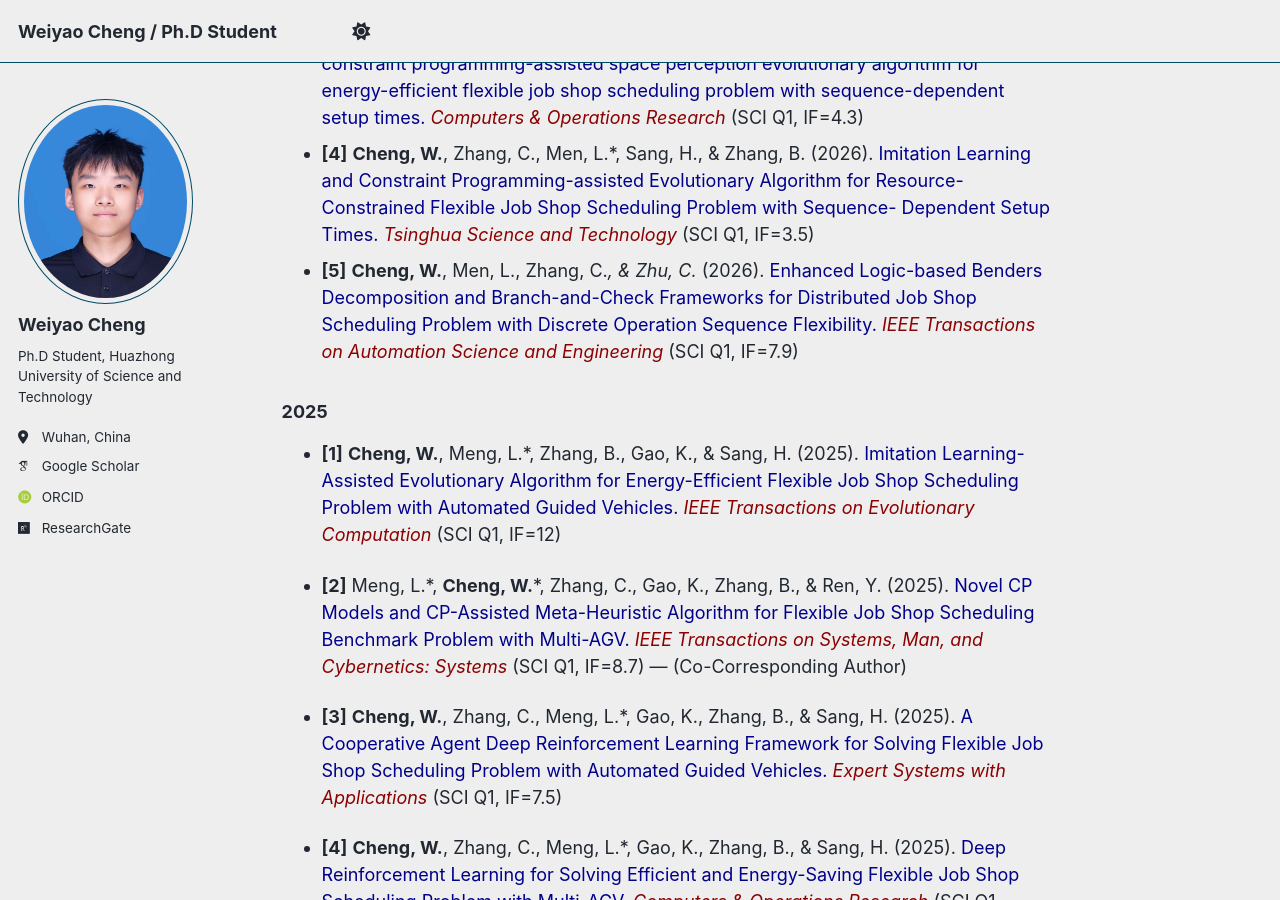
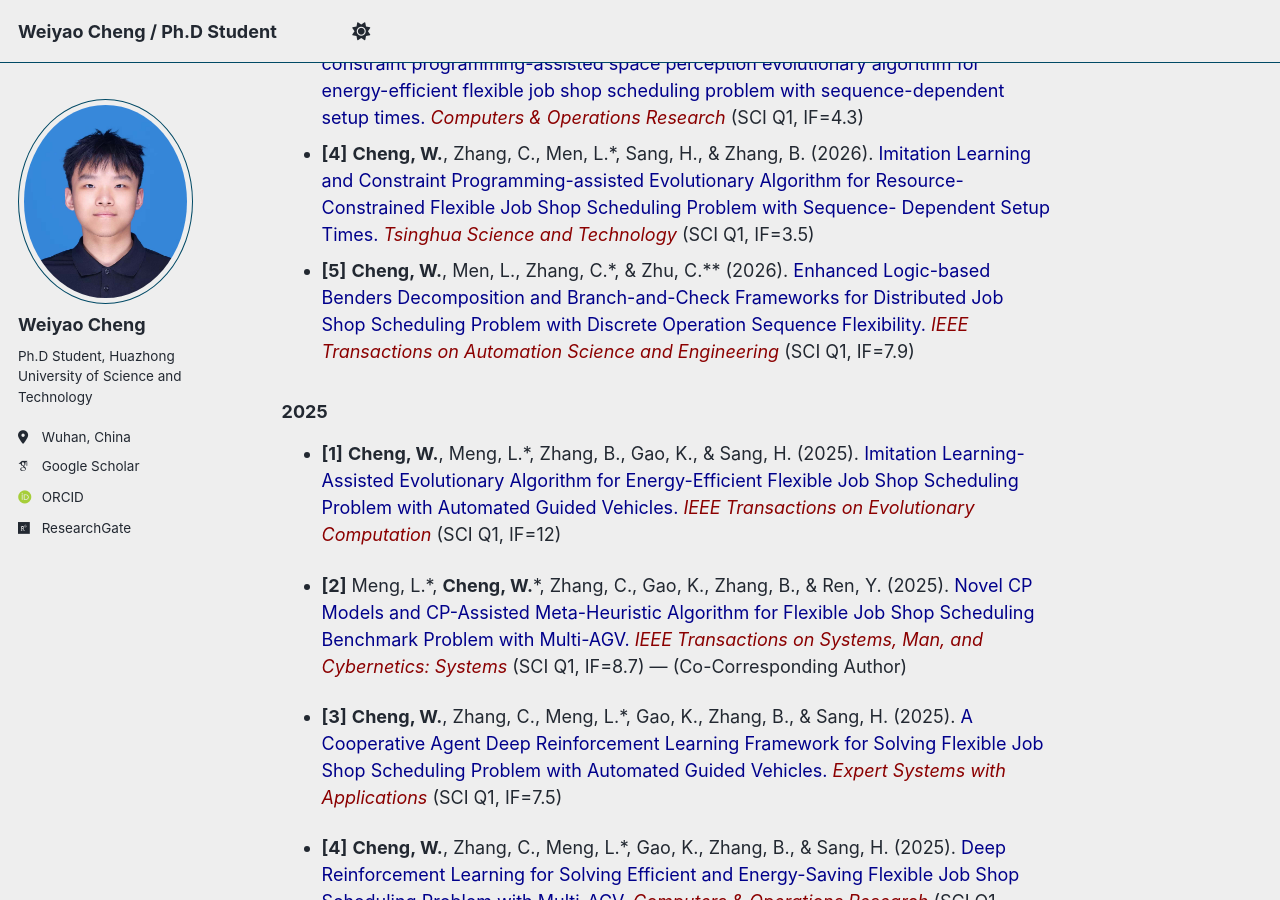
Before and after one commit to cwylcu080903/cwylcu080903.github.io, a Jekyll site: the page built from _pages/about.md, in a window 1280 px wide and 900 px high, scrolled down 861 px. Built offline with Jekyll 4.4.1, drawn with Linux system fonts in a browser that asks for light colours; some web fonts are replaced; a script bundle is joined from its source files by our own code; library files that are not in the unit come from our copies.

Commit message:
Update about.md

```diff
--- a/_pages/about.md
+++ b/_pages/about.md
@@ -21,7 +21,7 @@ Journal Publications
 - **[2]** **Cheng, W.**, Zhang, C., Meng, L.*, Ren, Y., Zhang B., & Zhang, M. (2026). <span style="color: #00008B;">Enhanced Logic-Based Benders Decomposition Approaches for Flexible Job Shop Scheduling Benchmark Problem with Discrete Operation Sequence Flexibility.</span> <i style="color: #8B0000;">Chinese Journal of Mechanical Engineering</i> (SCI Q1, IF=4.5)
 - **[3]** **Cheng, W.**, Zhang, C., Men, L.*, Ren, Y., & Zhang, B. (2026). <span style="color: #00008B;">Multi-threaded constraint programming-assisted space perception evolutionary algorithm for energy-efficient flexible job shop scheduling problem with sequence-dependent setup times. </span> <i style="color: #8B0000;">Computers & Operations Research</i> (SCI Q1, IF=4.3)
 - **[4]** **Cheng, W.**, Zhang, C., Men, L.*, Sang, H., & Zhang, B. (2026). <span style="color: #00008B;">Imitation Learning and Constraint Programming-assisted Evolutionary Algorithm for Resource-Constrained Flexible Job Shop Scheduling Problem with Sequence- Dependent Setup Times. </span> <i style="color: #8B0000;">Tsinghua Science and Technology</i> (SCI Q1, IF=3.5)
-- **[5]** **Cheng, W.**, Men, L., Zhang, C.*, & Zhu, C.* (2026). <span style="color: #00008B;">Enhanced Logic-based Benders Decomposition and Branch-and-Check Frameworks for Distributed Job Shop Scheduling Problem with Discrete Operation Sequence Flexibility. </span> <i style="color: #8B0000;"> IEEE Transactions on Automation Science and Engineering</i> (SCI Q1, IF=7.9)
+- **[5]** **Cheng, W.**, Men, L., Zhang, C.*, & Zhu, C.** (2026). <span style="color: #00008B;">Enhanced Logic-based Benders Decomposition and Branch-and-Check Frameworks for Distributed Job Shop Scheduling Problem with Discrete Operation Sequence Flexibility. </span> <i style="color: #8B0000;"> IEEE Transactions on Automation Science and Engineering</i> (SCI Q1, IF=7.9)
 
 ### 2025
 - **[1]** **Cheng, W.**, Meng, L.*, Zhang, B., Gao, K., & Sang, H. (2025). <span style="color: #00008B;">Imitation Learning-Assisted Evolutionary Algorithm for Energy-Efficient Flexible Job Shop Scheduling Problem with Automated Guided Vehicles.</span> <i style="color: #8B0000;">IEEE Transactions on Evolutionary Computation</i> (SCI Q1, IF=12)
```
